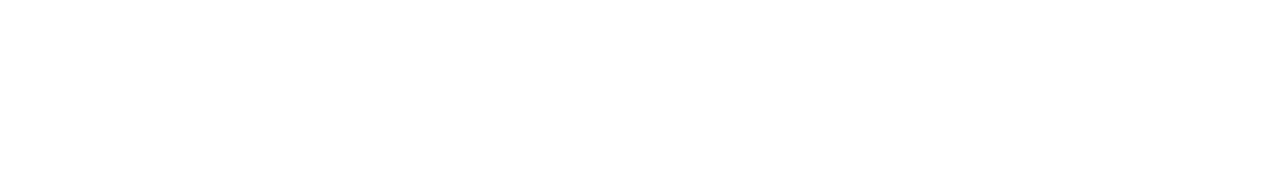
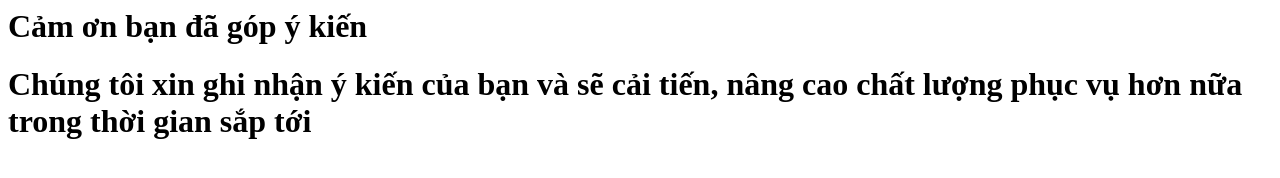
Before and after one commit to hellomunn/Bai-Tap-Tin-12J, a plain HTML site: page Content/Bai7-NV3.html in a window 1280 px wide. Drawn offline with Linux system fonts and the light colour scheme.

Commit message:
Update Bai7-NV3.html

```diff
--- a/Content/Bai7-NV3.html
+++ b/Content/Bai7-NV3.html
@@ -3,5 +3,8 @@
    <meta Charset="utf-8">
  </head>
  <body>
+   <h1> Cảm ơn bạn đã góp ý kiến</h1>
+   <h1> Chúng tôi xin ghi nhận ý kiến của bạn và sẽ cải tiến, nâng cao chất lượng phục vụ hơn nữa trong thời gian sắp tới</h1>
 
  </body>
+</html>
```
